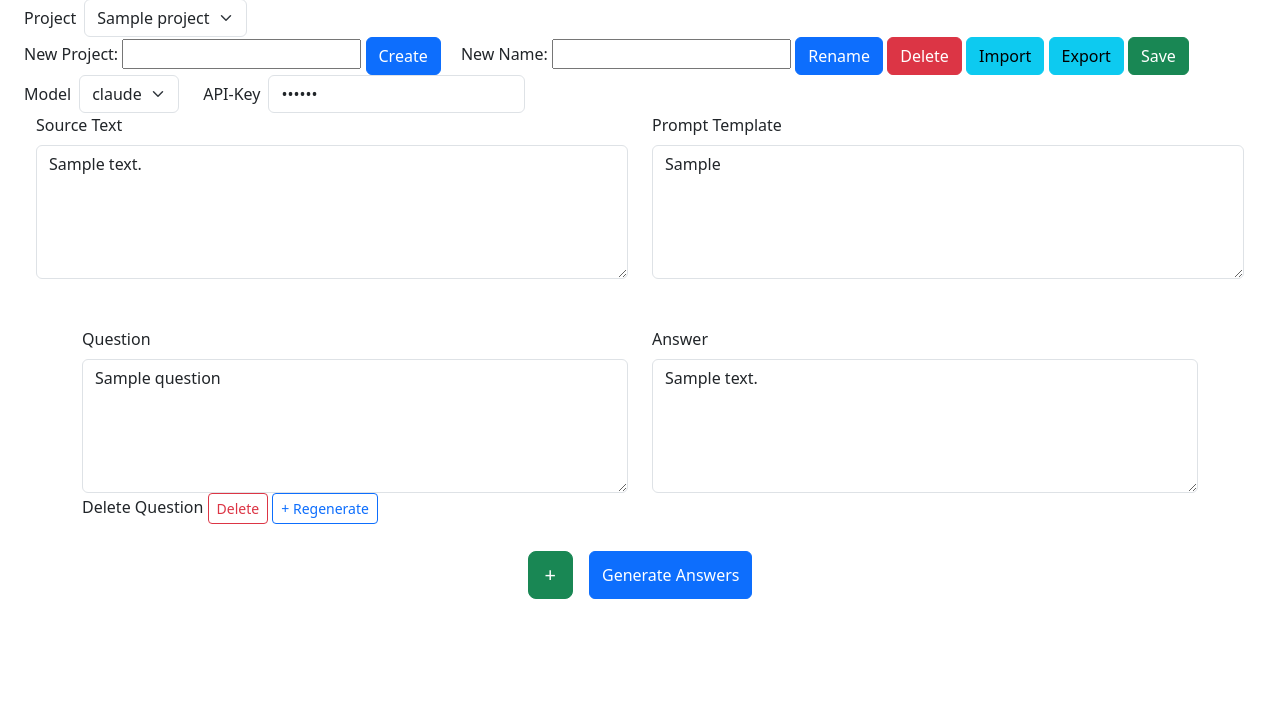
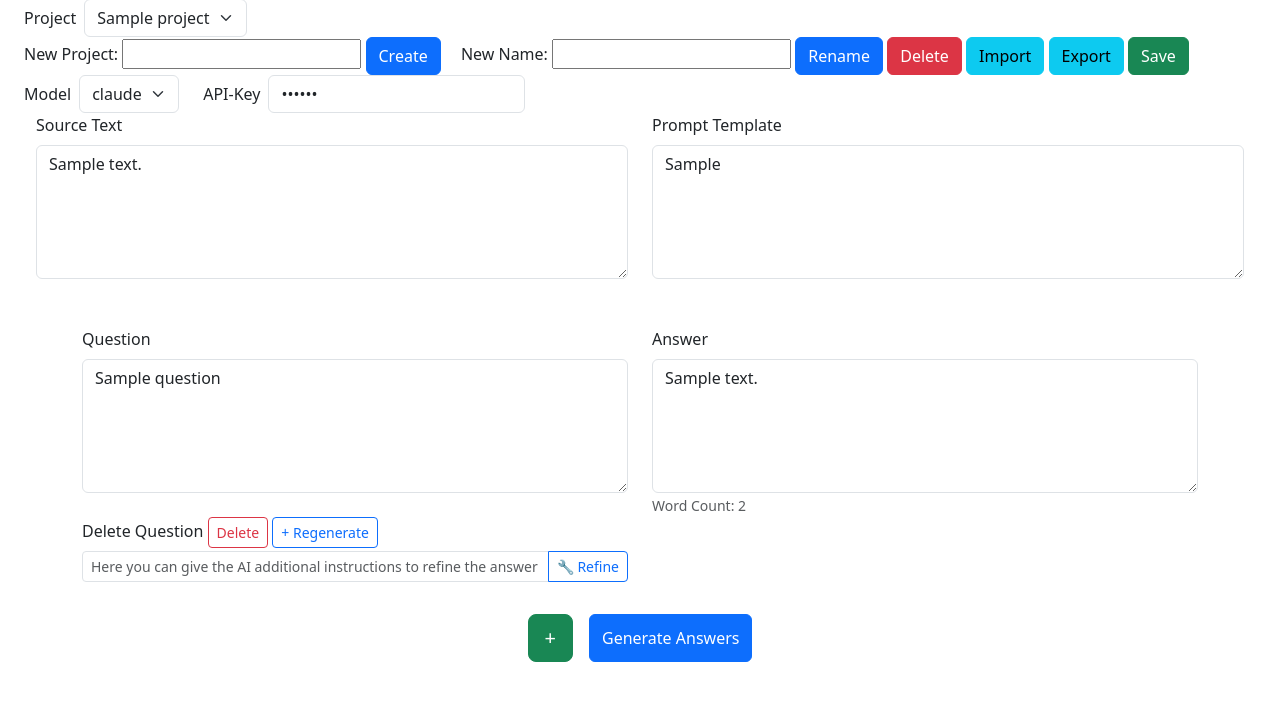
Before and after one commit to ZYKLOBS/SSKI-AAG, a FastAPI app: page / in a window 1280 px wide. Shown: the part 25-726 px from the top of the page. Run offline with FastAPI, Linux system fonts and the light colour scheme; data comes from the database, SQL or seed files in the repository; tables that the repository leaves empty hold one stand-in row (values such as "Sample post").

Commit message:
added reprompt feature and word counter

```diff
--- a/main.py
+++ b/main.py
@@ -1,4 +1,4 @@
-from fastapi import FastAPI, Depends, Request, Form, HTTPException
+from fastapi import FastAPI, Depends, Request, Form, HTTPException, Query
 from fastapi.responses import HTMLResponse, JSONResponse, Response
 from fastapi.staticfiles import StaticFiles
 from fastapi.templating import Jinja2Templates
@@ -293,6 +293,70 @@ async def regenerate_answer(request: Request, question_id: int, project_id: int,
             "error_message": error_message
         })
 
+@app.post("/refine_answer/{question_id}", response_class=HTMLResponse)
+async def refine_answer(
+    request: Request,
+    question_id: int,
+    project_id: int = Query(...),
+    refine_prompt: str = Query(None),
+    db: Session = Depends(get_db)
+):
+    try:
+        form = await request.form()
+    except Exception:
+        form = {}
+
+    # Fallback: Get refine_prompt from form if not passed via query
+    if not refine_prompt:
+        refine_prompt = form.get("refine_prompt", "")
+
+    # Fallback: get model from form if needed (or set a default)
+    try:
+        model = int(form.get("model", 1))  # default to 1 if not provided
+    except (ValueError, TypeError):
+        model = 1
+
+    print(f"Refine prompt: {refine_prompt}")
+    print(f"Model: {model}")
+
+    # Fetch DB records
+    project = db.query(Project).filter(Project.id == project_id).first()
+    question = db.query(Question).filter_by(id=question_id, project_id=project_id).first()
+    projects = get_all_projects(db)
+    error_message = None
+
+    if model == 1:
+        llm = Claude.Claude()
+    else:
+        print("Something went wrong with model selection")
+
+    llm.set_source_text(project.source_text)
+
+    try:
+        question.answer = llm.refine(
+            user_prompt=question.question,
+            refine_prompt=refine_prompt,
+            previous_answer=question.answer,
+            prompt_template=project.prompt_template,
+            api_key=project.api_key
+        )
+    except AuthenticationError as e:
+        print(f"API key authentication failed: {e}")
+        question.answer = "[AUTHENTICATION ERROR: Invalid API key]"
+        error_message = "Invalid API key. Please check it and try again."
+
+    db.commit()
+
+    return templates.TemplateResponse(
+        "main_template.html",
+        {
+            "request": request,
+            "project": project,
+            "projects": projects,
+            "error_message": error_message
+        }
+    )
+
 @app.post("/delete_question/{question_id}", response_class=HTMLResponse)
 async def delete_question(request: Request, question_id: int, project_id: int, db: Session = Depends(get_db)):
     question = db.query(Question).filter(
--- a/templates/main_template.html
+++ b/templates/main_template.html
@@ -164,9 +164,40 @@
                            <div class="col-6">
                             <div class="form-group">
                                 <label for="answer-{{ question.id }}" class="form-label">Answer</label>
-                                    <textarea class="form-control" name="questions[{{ loop.index0 }}][answer]" id="answer-{{ question.id }}" rows="5">{{ question.answer }}</textarea>
+                                <textarea
+                                    class="form-control"
+                                    name="questions[{{ loop.index0 }}][answer]"
+                                    id="answer-{{ question.id }}"
+                                    rows="5"
+                                    oninput="updateWordCount({{ question.id }})"
+                                >{{ question.answer }}</textarea>
+                                <small class="form-text text-muted">
+                                    Word Count: <span id="word-count-{{ question.id }}">0</span>
+                                </small>
                             </div>
                         </div>
+
+                            <script>
+                        function updateWordCount(questionId) {
+                            const textarea = document.getElementById(`answer-${questionId}`);
+                            const wordCountEl = document.getElementById(`word-count-${questionId}`);
+                            const text = textarea.value.trim();
+
+                            // Count words: split by spaces, filter out empty strings
+                            const words = text.split(/\s+/).filter(word => word.length > 0);
+                            wordCountEl.textContent = words.length;
+                        }
+
+                        // Optional: initialize counters on page load
+                        document.addEventListener("DOMContentLoaded", function() {
+                            document.querySelectorAll("textarea[id^='answer-']").forEach(textarea => {
+                                const id = textarea.id.split("-")[1];
+                                updateWordCount(id);
+                            });
+                        });
+                        </script>
+
+
                             <div class="col-6">
                                 <div class="form-group">
                                     <label for="answer-{{ question.id }}" class="form-label">Delete Question</label>
@@ -188,6 +219,36 @@
                                         hx-confirm="Are you sure you want to regenerate the answer?">
                                         + Regenerate
                                     </button>
+                                   <div class="input-group input-group-sm mb-2">
+                                        <input
+                                            type="text"
+                                            class="form-control"
+                                            name="refine_prompt"
+                                            placeholder="Here you can give the AI additional instructions to refine the answer you got"
+                                            id="refine_prompt_{{ question.id }}"
+                                        >
+                                        <button
+                                            type="button"
+                                            class="btn btn-outline-primary"
+                                            onclick="refineWithPrompt({{ question.id }}, {{ question.project_id }})">
+                                            🔧 Refine
+                                        </button>
+                                    </div>
+                                    <script>
+                                        function refineWithPrompt(questionId, projectId) {
+                                            const input = document.getElementById(`refine_prompt_${questionId}`);
+                                            const prompt = encodeURIComponent(input.value);
+
+                                            htmx.ajax('POST', `/refine_answer/${questionId}?project_id=${projectId}&refine_prompt=${prompt}`, {
+                                                target: '#main_content',
+                                                swap: 'outerHTML',
+                                                headers: {
+                                                    'HX-Confirm': 'Are you sure you want to refine the answer? This will regenerate the answer.'
+                                                }
+                                            });
+                                        }
+                                        </script>
+
                             </div>
                         </div>
                         </div>
```
Also changed, not shown: Claude.py (+29 -0 lines), templates/question_block.html (+18 -0 lines), 1 other file. Lines whose indentation alone changed are shown as unchanged.
